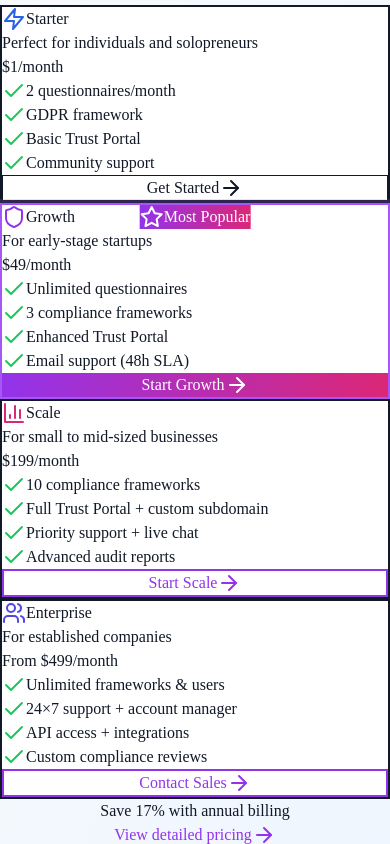
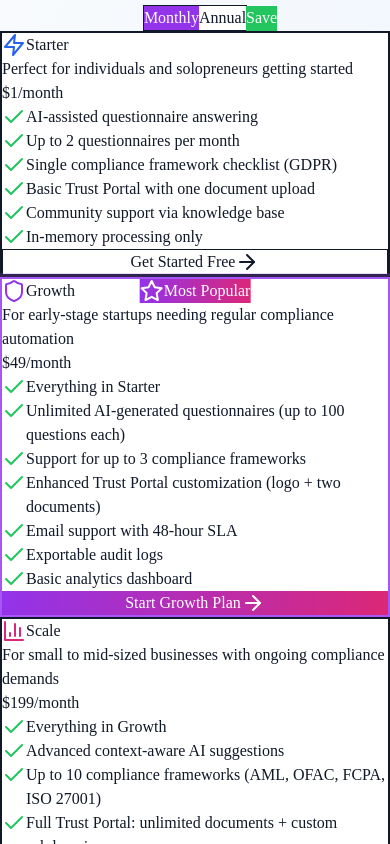
Before and after one commit to AiGarnet/garnet-compliance-saas-frontend, a Next.js app in the folder frontend/: page / in a window 390 px wide. Shown: the part 4840-5684 px from the top of the page. Built offline with nearby package versions, Linux system fonts and the light colour scheme.

Commit message:
stripe done

```diff
--- a/frontend/components/GarnetLandingPage.tsx
+++ b/frontend/components/GarnetLandingPage.tsx
@@ -48,6 +48,118 @@ import {
   Home,
   FileText
 } from 'lucide-react';
+
+// Pricing interface
+interface PricingTier {
+  id: string;
+  name: string;
+  description: string;
+  price: {
+    monthly: number;
+    annual: number;
+  };
+  features: string[];
+  popular?: boolean;
+  stripePriceIds?: {
+    monthly?: string;
+    annual?: string;
+  };
+}
+
+// Pricing data
+const PRICING_TIERS: PricingTier[] = [
+  {
+    id: 'starter',
+    name: 'Starter',
+    description: 'Perfect for individuals and solopreneurs getting started',
+    price: {
+      monthly: 1,
+      annual: 10,
+    },
+    features: [
+      'AI-assisted questionnaire answering',
+      'Up to 2 questionnaires per month',
+      'Single compliance framework checklist (GDPR)',
+      'Basic Trust Portal with one document upload',
+      'Community support via knowledge base',
+      'In-memory processing only',
+    ],
+    stripePriceIds: {
+      monthly: 'prod_Sfp1VRqDGvVRx7',
+      annual: 'prod_Sfp1ZWsl26QR25',
+    },
+  },
+  {
+    id: 'growth',
+    name: 'Growth',
+    description: 'For early-stage startups needing regular compliance automation',
+    price: {
+      monthly: 49,
+      annual: 490,
+    },
+    features: [
+      'Everything in Starter',
+      'Unlimited AI-generated questionnaires (up to 100 questions each)',
+      'Support for up to 3 compliance frameworks',
+      'Enhanced Trust Portal customization (logo + two documents)',
+      'Email support with 48-hour SLA',
+      'Exportable audit logs',
+      'Basic analytics dashboard',
+    ],
+    popular: true,
+    stripePriceIds: {
+      monthly: 'prod_Sfp2fcOpPyqK0Z',
+      annual: 'prod_Sfp2zDuOd8J0nV',
+    },
+  },
+  {
+    id: 'scale',
+    name: 'Scale',
+    description: 'For small to mid-sized businesses with ongoing compliance demands',
+    price: {
+      monthly: 199,
+      annual: 1990,
+    },
+    features: [
+      'Everything in Growth',
+      'Advanced context-aware AI suggestions',
+      'Up to 10 compliance frameworks (AML, OFAC, FCPA, ISO 27001)',
+      'Full Trust Portal: unlimited documents + custom subdomain',
+      'Priority email support and live chat',
+      'Advanced audit reports (PDF/CSV)',
+      'Role-based access control (up to 5 sales professionals)',
+      'Scheduled compliance reminders and expiry alerts',
+    ],
+    stripePriceIds: {
+      monthly: 'prod_Sfp3u5vmjT85eF',
+      annual: 'prod_Sfp3XUakNwtOnM',
+    },
+  },
+  {
+    id: 'enterprise',
+    name: 'Enterprise',
+    description: 'For established companies with complex, multi-jurisdictional compliance needs',
+    price: {
+      monthly: 499,
+      annual: 4990,
+    },
+    features: [
+      'Everything in Scale',
+      'Unlimited frameworks and user seats',
+      'SLA-backed 24×7 support and dedicated account manager',
+      'API access for integrations (SSO, ERP, HRIS)',
+      'Advanced webhooks',
+      'Quarterly compliance reviews and feature workshops',
+      'Optional add-ons: automated sanctions/PEP screening',
+      'AI fine-tuning',
+      'Custom integrations',
+    ],
+    stripePriceIds: {
+      monthly: 'prod_Sfp4M6qs4B0onm',
+      annual: 'prod_Sfp5HIpH9J8esc',
+    },
+  },
+];
 
 // Counter component for animated statistics
 const AnimatedCounter = ({ end, duration = 2, suffix = '' }: { end: number; duration?: number; suffix?: string }) => {
@@ -534,6 +646,7 @@ const GarnetLandingPage = () => {
   const [isWaitlistOpen, setIsWaitlistOpen] = useState(false);
   const [isIndustryFormOpen, setIsIndustryFormOpen] = useState(false);
   const [isLoading, setIsLoading] = useState(true);
+  const [billingCycle, setBillingCycle] = useState<'monthly' | 'annual'>('monthly');
 
   // Track if user has scrolled past hero section
   const showNavButton = useScrollPastHero();
@@ -561,6 +674,102 @@ const GarnetLandingPage = () => {
 
   const closeIndustryForm = () => {
     setIsIndustryFormOpen(false);
+  };
+
+  const scrollToPricing = () => {
+    const pricingSection = document.getElementById('pricing');
+    if (pricingSection) {
+      pricingSection.scrollIntoView({
+        behavior: 'smooth',
+        block: 'start'
+      });
+    }
+  };
+
+  // Helper functions for pricing
+  const formatPrice = (price: number): string => {
+    return price === 0 ? 'Free' : `$${price}`;
+  };
+
+  const calculateAnnualSavings = (monthlyPrice: number): number => {
+    const annualPrice = monthlyPrice * 12;
+    const discountedAnnualPrice = annualPrice * 0.83; // 17% discount
+    return Math.round(annualPrice - discountedAnnualPrice);
+  };
+
+  const getPlanIcon = (planId: string) => {
+    switch (planId) {
+      case 'starter':
+        return <Zap className="h-8 w-8 text-blue-600" />;
+      case 'growth':
+        return <Shield className="h-8 w-8 text-purple-600" />;
+      case 'scale':
+        return <BarChart3 className="h-8 w-8 text-pink-600" />;
+      case 'enterprise':
+        return <Users className="h-8 w-8 text-indigo-600" />;
+      default:
+        return <Zap className="h-8 w-8 text-gray-600" />;
+    }
+  };
+
+  const handleSelectPlan = async (tier: PricingTier) => {
+    if (tier.id === 'starter') {
+      // Free tier - open waitlist
+      openWaitlist();
+      return;
+    }
+
+    if (tier.id === 'enterprise') {
+      // Enterprise tier - redirect to contact
+      window.location.href = '/contact';
+      return;
+    }
+
+    // For paid plans, check if user is authenticated first
+    const authToken = localStorage.getItem('authToken');
+    if (!authToken) {
+      // Redirect to signup/login
+      window.location.href = '/auth/signup';
+      return;
+    }
+
+    try {
+      // Get the price ID based on billing cycle
+      const priceId = billingCycle === 'monthly'
+        ? tier.stripePriceIds?.monthly
+        : tier.stripePriceIds?.annual;
+
+      if (!priceId) {
+        throw new Error('Price ID not found');
+      }
+
+      // Create checkout session
+      const response = await fetch(`${process.env.NEXT_PUBLIC_API_URL || 'https://garnet-compliance-saas-production.up.railway.app'}/api/billing/checkout`, {
+        method: 'POST',
+        headers: {
+          'Content-Type': 'application/json',
+          'Authorization': `Bearer ${authToken}`,
+        },
+        body: JSON.stringify({
+          priceId,
+          billingCycle,
+          successUrl: `${window.location.origin}/dashboard?success=true`,
+          cancelUrl: `${window.location.origin}/?canceled=true`,
+        }),
+      });
+
+      const data = await response.json();
+
+      if (!response.ok) {
+        throw new Error(data.message || 'Failed to create checkout session');
+      }
+
+      // Redirect to Stripe checkout
+      window.location.href = data.data.url;
+    } catch (error) {
+      console.error('Failed to create checkout session:', error);
+      alert('Failed to start checkout. Please try again.');
+    }
   };
 
   const features = [
@@ -705,12 +914,12 @@ const GarnetLandingPage = () => {
                 animate={{ opacity: 1, y: 0 }}
                 transition={{ duration: 0.5, delay: 0.1 }}
               >
-                <Link
-                  href="/pricing"
-                  className="text-black font-semibold text-sm lg:text-base px-3 py-2 hover:text-purple-600 transition-colors"
+                <button
+                  onClick={scrollToPricing}
+                  className="text-black font-semibold text-sm lg:text-base px-3 py-2 hover:text-purple-600 transition-colors cursor-pointer"
                 >
                   Pricing
-                </Link>
+                </button>
               </motion.div>
 
               <motion.div
@@ -1844,7 +2053,7 @@ const GarnetLandingPage = () => {
       */}
 
       {/* Pricing Section */}
-      <section className="py-20 bg-gradient-to-br from-slate-50 to-blue-50">
+      <section id="pricing" className="py-20 bg-gradient-to-br from-slate-50 to-blue-50">
         <div className="max-w-7xl mx-auto px-4 sm:px-6 lg:px-8">
           <motion.div
             className="text-center mb-16"
@@ -1861,54 +2070,49 @@ const GarnetLandingPage = () => {
             </p>
           </motion.div>
 
+          {/* Billing Toggle */}
+          <div className="flex justify-center mb-12">
+            <motion.div
+              className="bg-white rounded-full p-1 shadow-lg border border-gray-200"
+              initial={{ opacity: 0, scale: 0.9 }}
+              whileInView={{ opacity: 1, scale: 1 }}
+              viewport={{ once: true }}
+              transition={{ duration: 0.5, delay: 0.2 }}
+            >
+              <div className="flex">
+                <button
+                  onClick={() => setBillingCycle('monthly')}
+                  className={`px-6 py-3 rounded-full font-medium transition-all duration-200 ${
+                    billingCycle === 'monthly'
+                      ? 'bg-purple-600 text-white shadow-md'
+                      : 'text-gray-600 hover:text-purple-600'
+                  }`}
+                >
+                  Monthly
+                </button>
+                <button
+                  onClick={() => setBillingCycle('annual')}
+                  className={`px-6 py-3 rounded-full font-medium transition-all duration-200 relative ${
+                    billingCycle === 'annual'
+                      ? 'bg-purple-600 text-white shadow-md'
+                      : 'text-gray-600 hover:text-purple-600'
+                  }`}
+                >
+                  Annual
+                  <span className="absolute -top-2 -right-2 bg-green-500 text-white text-xs px-2 py-1 rounded-full">
+                    Save 17%
+                  </span>
+                </button>
+              </div>
+            </motion.div>
+          </div>
+
           <div className="grid grid-cols-1 md:grid-cols-2 lg:grid-cols-4 gap-8">
-            {[
-              {
-                name: 'Starter',
-                price: '$1',
-                period: '/month',
-                description: 'Perfect for individuals and solopreneurs',
-                features: ['2 questionnaires/month', 'GDPR framework', 'Basic Trust Portal', 'Community support'],
-                icon: <Zap className="h-8 w-8 text-blue-600" />,
-                buttonText: 'Get Started',
-                buttonClass: 'bg-gray-100 text-gray-900 hover:bg-gray-200 border border-gray-300'
-              },
-              {
-                name: 'Growth',
-                price: '$49',
-                period: '/month',
-                description: 'For early-stage startups',
-                features: ['Unlimited questionnaires', '3 compliance frameworks', 'Enhanced Trust Portal', 'Email support (48h SLA)'],
-                icon: <Shield className="h-8 w-8 text-purple-600" />,
-                buttonText: 'Start Growth',
-                buttonClass: 'bg-gradient-to-r from-purple-600 to-pink-600 text-white hover:from-purple-700 hover:to-pink-700 shadow-lg hover:shadow-xl',
-                popular: true
-              },
-              {
-                name: 'Scale',
-                price: '$199',
-                period: '/month',
-                description: 'For small to mid-sized businesses',
-                features: ['10 compliance frameworks', 'Full Trust Portal + custom subdomain', 'Priority support + live chat', 'Advanced audit reports'],
-                icon: <BarChart3 className="h-8 w-8 text-pink-600" />,
-                buttonText: 'Start Scale',
-                buttonClass: 'bg-white text-purple-600 border-2 border-purple-600 hover:bg-purple-50'
-              },
-              {
-                name: 'Enterprise',
-                price: 'From $499',
-                period: '/month',
-                description: 'For established companies',
-                features: ['Unlimited frameworks & users', '24×7 support + account manager', 'API access + integrations', 'Custom compliance reviews'],
-                icon: <Users className="h-8 w-8 text-indigo-600" />,
-                buttonText: 'Contact Sales',
-                buttonClass: 'bg-white text-purple-600 border-2 border-purple-600 hover:bg-purple-50'
-              }
-            ].map((plan, index) => (
+            {PRICING_TIERS.map((tier, index) => (
               <motion.div
-                key={plan.name}
+                key={tier.id}
                 className={`relative bg-white rounded-2xl shadow-lg border-2 transition-all duration-300 hover:shadow-xl ${
-                  plan.popular
+                  tier.popular
                     ? 'border-purple-500 ring-4 ring-purple-500/20 scale-105'
                     : 'border-gray-200 hover:border-purple-300'
                 }`}
@@ -1917,7 +2121,7 @@ const GarnetLandingPage = () => {
                 viewport={{ once: true }}
                 transition={{ duration: 0.6, delay: 0.1 * index }}
               >
-                {plan.popular && (
+                {tier.popular && (
                   <div className="absolute -top-3 left-1/2 transform -translate-x-1/2">
                     <div className="bg-gradient-to-r from-purple-600 to-pink-600 text-white px-4 py-1 rounded-full text-sm font-medium flex items-center">
                       <Star className="h-4 w-4 mr-1" />
@@ -1927,22 +2131,37 @@ const GarnetLandingPage = () => {
                 )}
 
                 <div className="p-8">
+                  {/* Plan Icon & Name */}
                   <div className="flex items-center mb-4">
-                    {plan.icon}
-                    <h3 className="text-2xl font-bold text-gray-900 ml-3">{plan.name}</h3>
+                    {getPlanIcon(tier.id)}
+                    <h3 className="text-2xl font-bold text-gray-900 ml-3">{tier.name}</h3>
                   </div>
 
-                  <p className="text-gray-600 mb-6">{plan.description}</p>
-
+                  {/* Description */}
+                  <p className="text-gray-600 mb-6">{tier.description}</p>
+
+                  {/* Price */}
                   <div className="mb-6">
                     <div className="flex items-baseline">
-                      <span className="text-4xl font-bold text-gray-900">{plan.price}</span>
-                      {plan.period && <span className="text-gray-500 ml-2">{plan.period}</span>}
+                      <span className="text-4xl font-bold text-gray-900">
+                        {formatPrice(tier.price[billingCycle])}
+                      </span>
+                      {tier.price[billingCycle] > 0 && (
+                        <span className="text-gray-500 ml-2">
+                          /{billingCycle === 'monthly' ? 'month' : 'year'}
+                        </span>
+                      )}
                     </div>
+                    {billingCycle === 'annual' && tier.price.monthly > 0 && (
+                      <p className="text-sm text-green-600 mt-1">
+                        Save ${calculateAnnualSavings(tier.price.monthly)} per year
+                      </p>
+                    )}
                   </div>
 
+                  {/* Features */}
                   <ul className="space-y-3 mb-8">
-                    {plan.features.map((feature, featureIndex) => (
+                    {tier.features.map((feature, featureIndex) => (
                       <li key={featureIndex} className="flex items-start">
                         <Check className="h-5 w-5 text-green-500 mr-3 mt-0.5 flex-shrink-0" />
                         <span className="text-gray-700">{feature}</span>
@@ -1950,19 +2169,21 @@ const GarnetLandingPage = () => {
                     ))}
                   </ul>
 
+                  {/* CTA Button */}
                   <button
-                    onClick={() => {
-                      if (plan.name === 'Starter') {
-                        openWaitlist();
-                      } else if (plan.name === 'Enterprise') {
-                        window.location.href = '/contact';
-                      } else {
-                        window.location.href = '/pricing';
-                      }
-                    }}
-                    className={`w-full py-3 px-6 rounded-lg font-medium transition-all duration-200 flex items-center justify-center ${plan.buttonClass}`}
+                    onClick={() => handleSelectPlan(tier)}
+                    className={`w-full py-3 px-6 rounded-lg font-medium transition-all duration-200 flex items-center justify-center ${
+                      tier.popular
+                        ? 'bg-gradient-to-r from-purple-600 to-pink-600 text-white hover:from-purple-700 hover:to-pink-700 shadow-lg hover:shadow-xl'
+                        : tier.id === 'starter'
+                        ? 'bg-gray-100 text-gray-900 hover:bg-gray-200 border border-gray-300'
+                        : 'bg-white text-purple-600 border-2 border-purple-600 hover:bg-purple-50'
+                    }`}
                   >
-                    {plan.buttonText}
+                    {tier.id === 'starter' && 'Get Started Free'}
+                    {tier.id === 'growth' && 'Start Growth Plan'}
+                    {tier.id === 'scale' && 'Start Scale Plan'}
+                    {tier.id === 'enterprise' && 'Contact Sales'}
                     <ArrowRight className="h-5 w-5 ml-2" />
                   </button>
                 </div>
@@ -1978,12 +2199,12 @@ const GarnetLandingPage = () => {
               transition={{ duration: 0.6, delay: 0.4 }}
             >
               <p className="text-gray-600 mb-4">Save 17% with annual billing</p>
-              <a
-                href="/pricing"
-                className="inline-flex items-center text-purple-600 hover:text-purple-700 font-medium"
+              <button
+                onClick={scrollToPricing}
+                className="inline-flex items-center text-purple-600 hover:text-purple-700 font-medium cursor-pointer"
               >
-                View detailed pricing <ArrowRight className="h-4 w-4 ml-1" />
-              </a>
+                Scroll to top of pricing <ArrowRight className="h-4 w-4 ml-1" />
+              </button>
             </motion.div>
           </div>
         </div>
```
